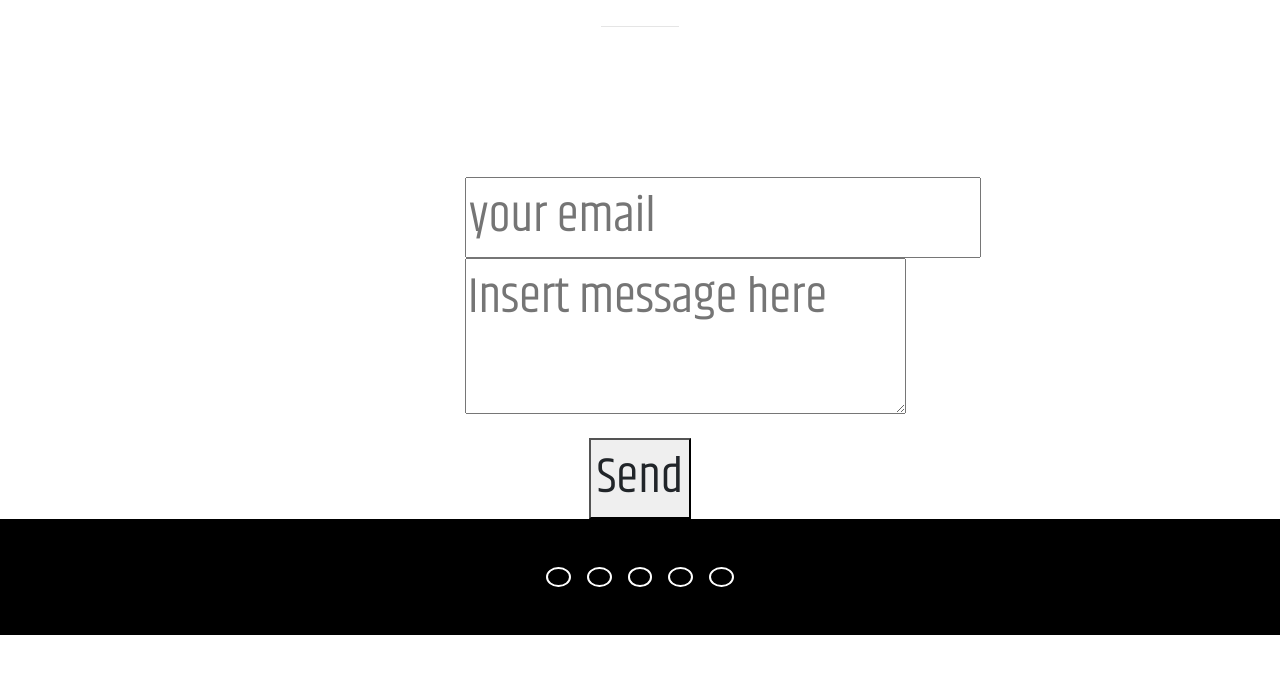
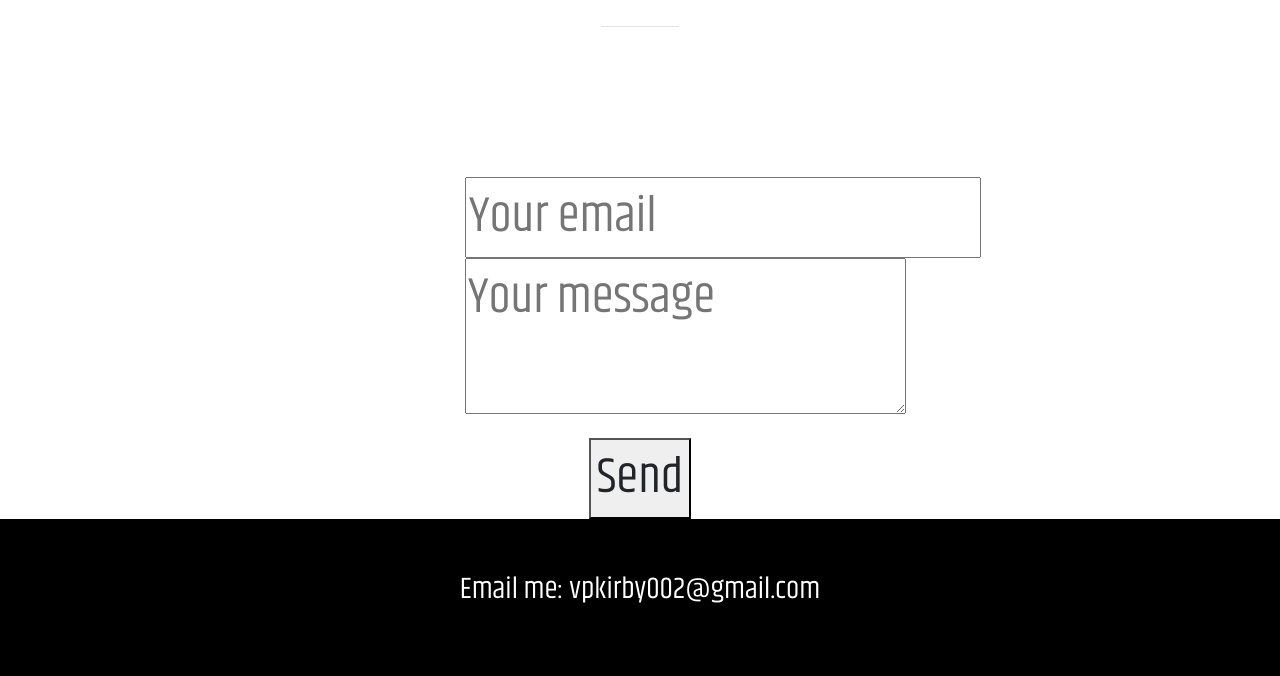
Before and after one commit to vpkirby002/portfolio2, a PHP site: page / in a window 1280 px wide. Shown: the part 4313-4989 px from the top of the page. Before the commit the page ends 4948 px from the top, so only its background shows below. Run offline with PHP 8.4, Linux system fonts and the light colour scheme; some libraries are stand-ins or nearby versions.

Commit message:
email form updates
setting up email stuff

```diff
--- a/index.html
+++ b/index.html
@@ -272,7 +272,7 @@
 
       <div class="row">
         <div class="col-sm-4 col-sm-offset-4">
-          <form class="center-block" action="#" method="post">
+         <!--  <form class="center-block" action="#" method="post"> -->
             <!--   <div class="form-group">
               <label class="sr-only" for="inputName">Full name</label>
 
@@ -295,11 +295,20 @@
               <button class="btn btn-default center-block" type="submit" value="Hire me">Hire me</button>
  -->
 
-            <form method="POST" action="http://formspree.io/vpkirby002@gmail.com">
-              <input type="email" name="email" placeholder="your email">
-              <textarea name="val" placeholder="Insert message here"></textarea>
-              <button type="submit">Send</button>
-            </form>
+  <form method="POST" action="http://formspree.io/vpkirby002@gmail.com">
+  <input type="email" name="email" placeholder="Your email">
+  <textarea name="message" placeholder="Your message"></textarea>
+  <button type="submit">Send</button>
+</form>
+
+     <!--   <form action="https://formspree.io/vpkirby002@gmail.com"
+      method="POST">
+    <input type="text" name="name">
+    <input type="email" name="_replyto">
+    <input type="submit" value="Send">
+</form>
+ -->
+
 
         <!-- </div> -->
         <!-- </form> -->
@@ -311,6 +320,12 @@
   <footer id="footer">
     <div class="container">
       <ul class="soc-media-ul">
+      <p> Email me: vpkirby002@gmail.com</p>
+      <p></p>
+
+    </ul>
+  </div>
+   <!--
         <li>
           <a href="https://github.com/vpkirby002" class="fa fa-" target="_blank"></a>
         </li>
@@ -330,8 +345,8 @@
         <li>
           <a href="mailto:example@mail.com" class="fa fa-envelope"></a>
         </li>
-      </ul>
-    </div>
+
+
   </footer>
   </div>
 
--- a/style.css
+++ b/style.css
@@ -97,7 +97,8 @@ p#hello {
   text-transform: uppercase;
 }
 
-.soc-media-ul a {
+.soc-media-ul  {
+  color: white;
   text-align: center;
   text-decoration: none;
 }
```
